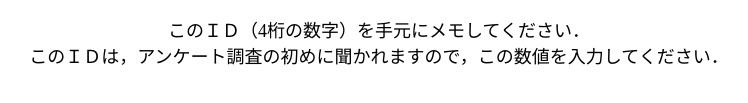
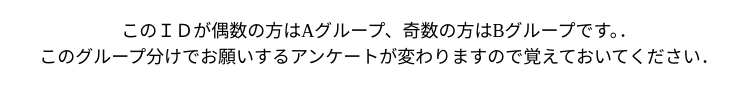
Before and after one commit to ashm46/id3, a plain HTML site: page index.html in a window 1280 px wide. Shown: the part 369-472 px from the top of the page, without its empty margins (261-1009 px from the left). Drawn offline with Linux system fonts and the light colour scheme.

Commit message:
Update index.html

```diff
--- a/index.html
+++ b/index.html
@@ -17,6 +17,6 @@
 
 
 
-<p class="cou">このＩＤ（4桁の数字）を手元にメモしてください．<br>このＩＤは，アンケート調査の初めに聞かれますので，この数値を入力してください．</p>
+<p class="cou">このＩＤが偶数の方はAグループ、奇数の方はBグループです。．<br>このグループ分けでお願いするアンケートが変わりますので覚えておいてください．</p>
 
 </body></html>
```
